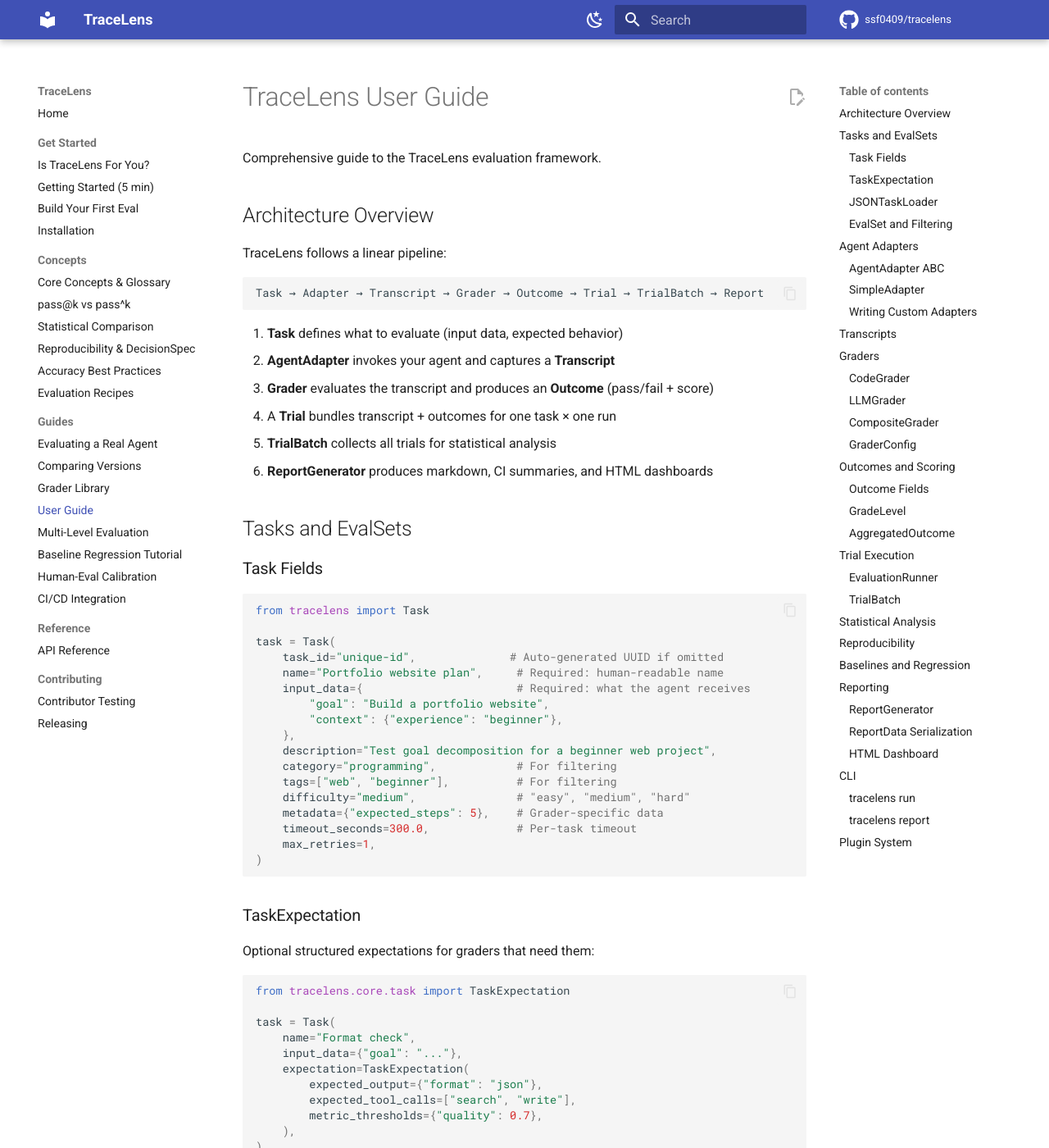
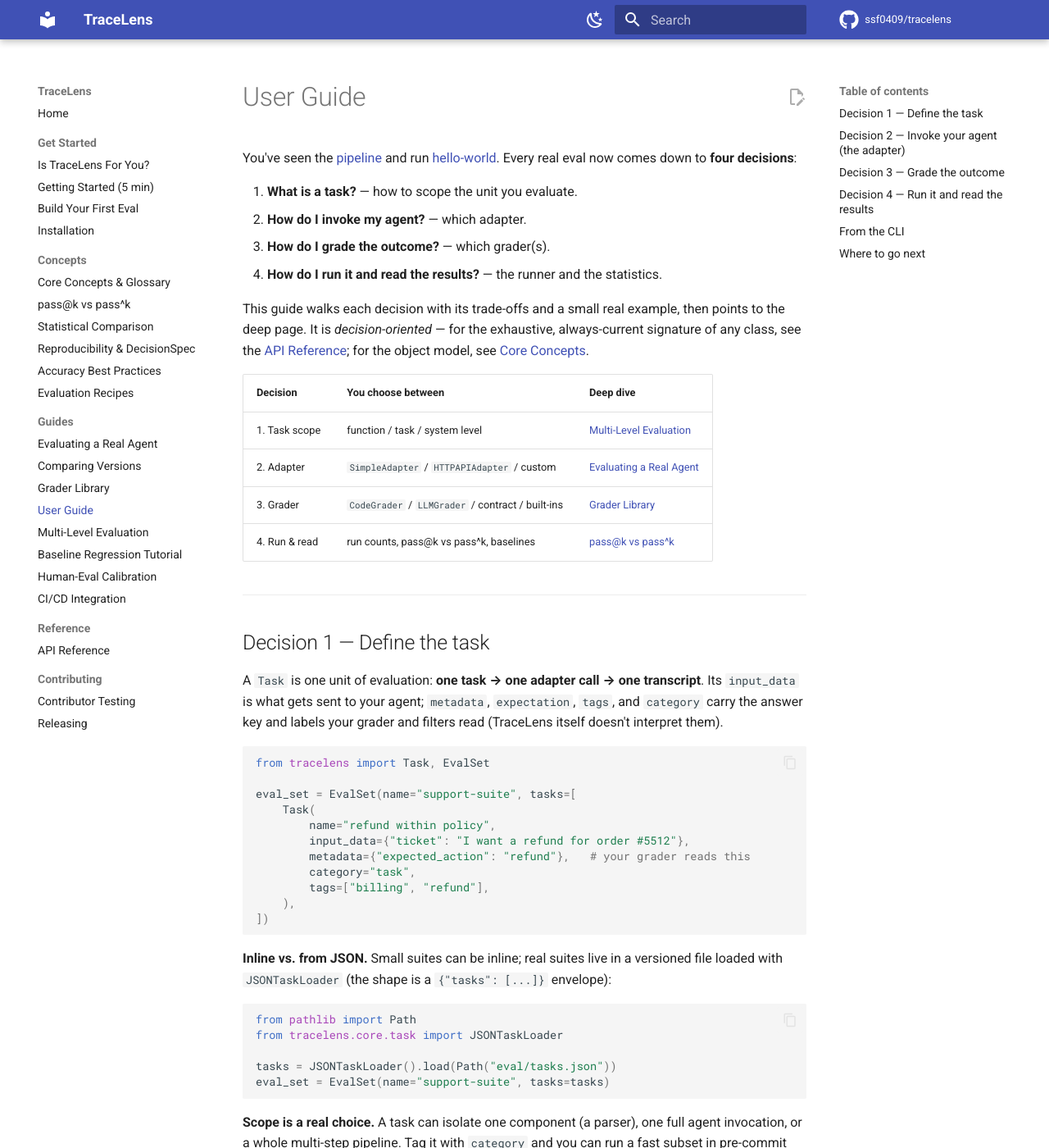
Before and after one commit to ssf0409/tracelens, an MkDocs documentation site: the page built from docs/user-guide.md, in a window 1280 px wide and 1400 px high. Shown: the whole window at 82% size. Built offline with MkDocs 1.6.1 and Material for MkDocs 9.7.7, drawn with Linux system fonts in a browser that asks for light colours; comment, search, counter and statistics services are not loaded; some of the changed text lies outside the part shown.

Commit message:
docs: rewrite User Guide as a decision guide (clarity over API tour)
The old User Guide was a flat 687-line API walkthrough that duplicated
reference.md and concepts.md. Recast it around the four decisions every
real eval makes — what's a task, which adapter, which grader(s), how to run
and read results — each with trade-offs, one verified real example, and a
link to the deep page. ~250 lines, scenario/decision-oriented, every API in
the examples verified against source. Updated getting-started's label to
match the new role.

mkdocs build --strict clean.

Co-Authored-By: Claude Opus 4.8 (1M context) <noreply@anthropic.com>

````diff
--- a/docs/user-guide.md
+++ b/docs/user-guide.md
@@ -1,542 +1,239 @@
-# TraceLens User Guide
+# User Guide
 
-Comprehensive guide to the TraceLens evaluation framework.
+You've seen the [pipeline](concepts.md) and run [hello-world](getting-started.md).
+Every real eval now comes down to **four decisions**:
 
-## Architecture Overview
+1. **What is a task?** — how to scope the unit you evaluate.
+2. **How do I invoke my agent?** — which adapter.
+3. **How do I grade the outcome?** — which grader(s).
+4. **How do I run it and read the results?** — the runner and the statistics.
 
-TraceLens follows a linear pipeline:
+This guide walks each decision with its trade-offs and a small real example, then
+points to the deep page. It is *decision-oriented* — for the exhaustive,
+always-current signature of any class, see the [API Reference](reference.md); for
+the object model, see [Core Concepts](concepts.md).
 
-```
-Task → Adapter → Transcript → Grader → Outcome → Trial → TrialBatch → Report
+| Decision | You choose between | Deep dive |
+|----------|--------------------|-----------|
+| 1. Task scope | function / task / system level | [Multi-Level Evaluation](evaluation-levels.md) |
+| 2. Adapter | `SimpleAdapter` / `HTTPAPIAdapter` / custom | [Evaluating a Real Agent](real-agent.md) |
+| 3. Grader | `CodeGrader` / `LLMGrader` / contract / built-ins | [Grader Library](grader-library.md) |
+| 4. Run & read | run counts, pass@k vs pass^k, baselines | [pass@k vs pass^k](pass-at-k-vs-pass-hat-k.md) |
+
+---
+
+## Decision 1 — Define the task
+
+A `Task` is one unit of evaluation: **one task → one adapter call → one
+transcript**. Its `input_data` is what gets sent to your agent; `metadata`,
+`expectation`, `tags`, and `category` carry the answer key and labels your grader
+and filters read (TraceLens itself doesn't interpret them).
+
+```python
+from tracelens import Task, EvalSet
+
+eval_set = EvalSet(name="support-suite", tasks=[
+    Task(
+        name="refund within policy",
+        input_data={"ticket": "I want a refund for order #5512"},
+        metadata={"expected_action": "refund"},   # your grader reads this
+        category="task",
+        tags=["billing", "refund"],
+    ),
+])
 ```
 
-1. **Task** defines what to evaluate (input data, expected behavior)
-2. **AgentAdapter** invokes your agent and captures a **Transcript**
-3. **Grader** evaluates the transcript and produces an **Outcome** (pass/fail + score)
-4. A **Trial** bundles transcript + outcomes for one task × one run
-5. **TrialBatch** collects all trials for statistical analysis
-6. **ReportGenerator** produces markdown, CI summaries, and HTML dashboards
-
-## Tasks and EvalSets
-
-### Task Fields
+**Inline vs. from JSON.** Small suites can be inline; real suites live in a
+versioned file loaded with `JSONTaskLoader` (the shape is a `{"tasks": [...]}`
+envelope):
 
 ```python
-from tracelens import Task
+from pathlib import Path
+from tracelens.core.task import JSONTaskLoader
 
-task = Task(
-    task_id="unique-id",              # Auto-generated UUID if omitted
-    name="Portfolio website plan",     # Required: human-readable name
-    input_data={                       # Required: what the agent receives
-        "goal": "Build a portfolio website",
-        "context": {"experience": "beginner"},
-    },
-    description="Test goal decomposition for a beginner web project",
-    category="programming",            # For filtering
-    tags=["web", "beginner"],          # For filtering
-    difficulty="medium",               # "easy", "medium", "hard"
-    metadata={"expected_steps": 5},    # Grader-specific data
-    timeout_seconds=300.0,             # Per-task timeout
-    max_retries=1,
-)
+tasks = JSONTaskLoader().load(Path("eval/tasks.json"))
+eval_set = EvalSet(name="support-suite", tasks=tasks)
 ```
 
-### TaskExpectation
-
-Optional structured expectations for graders that need them:
+**Scope is a real choice.** A task can isolate one component (a parser), one full
+agent invocation, or a whole multi-step pipeline. Tag it with `category` and you
+can run a fast subset in pre-commit and the full suite in CI:
 
 ```python
-from tracelens.core.task import TaskExpectation
-
-task = Task(
-    name="Format check",
-    input_data={"goal": "..."},
-    expectation=TaskExpectation(
-        expected_output={"format": "json"},
-        expected_tool_calls=["search", "write"],
-        metric_thresholds={"quality": 0.7},
-    ),
-)
+# Fast pre-commit run: function-level tasks only
+fast = eval_set.filtered_eval_set(categories=["function"])
 ```
 
-### JSONTaskLoader
+→ When to use each scope: [Multi-Level Evaluation](evaluation-levels.md).
 
-Load tasks from JSON files:
+---
 
-```python
-from tracelens.core.task import JSONTaskLoader
+## Decision 2 — Invoke your agent (the adapter)
 
-loader = JSONTaskLoader()
+The adapter is the only TraceLens code that knows how to *call* your agent. Pick
+by how your agent is exposed:
 
-# From a single file (supports {"tasks": [...]} or bare list)
-tasks = loader.load("eval/tasks.json")
-
-# From a directory (recursively loads all .json files)
-tasks = loader.load("eval/scenarios/")
-
-# Save tasks
-loader.save(tasks, "output/tasks.json")
-```
-
-### EvalSet and Filtering
-
-An `EvalSet` groups tasks together:
-
-```python
-from tracelens import EvalSet
-
-eval_set = EvalSet(
-    name="Goal Decomposition v1",
-    tasks=tasks,
-    default_num_runs=5,
-    default_grader_ids=["quality", "personalization"],
-)
-
-# Filter tasks
-easy_tasks = eval_set.filter_tasks(difficulties=["easy"])
-web_tasks = eval_set.filter_tasks(tags=["web"])
-
-# Get a filtered EvalSet (preserves configuration)
-subset = eval_set.filtered_eval_set(categories=["programming"], max_tasks=10)
-```
-
-## Agent Adapters
-
-### AgentAdapter ABC
-
-The abstract base class for all adapters:
-
-```python
-from tracelens import AgentAdapter
-from tracelens.core.task import Task
-from tracelens.core.transcript import Transcript
-
-class MyAdapter(AgentAdapter):
-    async def run(self, task: Task) -> Transcript:
-        # 1. Start transcript (sets timing)
-        transcript = self.start_transcript(task)
-
-        # 2. Invoke your agent
-        try:
-            result = await my_agent.invoke(task.input_data)
-            transcript.final_output = result
-        except Exception as exc:
-            self.record_error(transcript, exc)
-            raise
-
-        # 3. Complete transcript
-        from datetime import datetime
-        transcript.completed_at = datetime.utcnow()
-        return transcript
-```
-
-### SimpleAdapter
-
-Wraps any async callable — ideal for testing and simple agents:
+| Your agent is… | Use | Notes |
+|----------------|-----|-------|
+| an async (or sync) Python callable | `SimpleAdapter(fn)` | Fastest path; `fn(input_data) -> dict`. |
+| an HTTP/JSON service | `HTTPAPIAdapter(HTTPAdapterConfig(...))` | Auth, retries, timeout built in. |
+| anything else (SDK, multi-step, streaming) | a custom `AgentAdapter` subclass | Implement `async def run(self, task) -> Transcript`. |
 
 ```python
 from tracelens import SimpleAdapter
 
-async def my_fn(input_data: dict) -> dict:
-    return {"answer": 42}
+async def my_agent(input_data: dict) -> dict:
+    return {"action": decide(input_data["ticket"])}
 
-adapter = SimpleAdapter(my_fn)
+adapter = SimpleAdapter(my_agent)
 ```
 
-`SimpleAdapter` handles transcript creation, step recording, error handling, and timing automatically.
+For a custom adapter, call `self.start_transcript(task)` to get a transcript with
+timing already started, fill `final_output` (and optionally record steps), and
+return it. The runner only depends on the `AgentAdapter` interface, so everything
+downstream is identical regardless of which adapter you pick.
 
-### Writing Custom Adapters
+→ A custom HTTP adapter end to end: [Evaluating a Real Agent](real-agent.md).
 
-For agents with complex invocation patterns:
+---
 
-```python
-class LangChainAdapter(AgentAdapter):
-    def __init__(self, chain):
-        self.chain = chain
+## Decision 3 — Grade the outcome
 
-    async def run(self, task: Task) -> Transcript:
-        transcript = self.start_transcript(task)
+This is where most of the design effort goes. Work down this tree:
 
-        # Record intermediate steps
-        for step in await self.chain.astream(task.input_data):
-            transcript.add_step(TranscriptStep(
-                step_type=StepType.AGENT_OUTPUT,
-                content=step,
-            ))
+- **Is "correct" measurable from the output?** (exact answer, a metric, a schema)
+  → **`CodeGrader`**. Deterministic and reproducible.
+- **Is it a subjective quality?** (helpfulness, reasoning, tone)
+  → **`LLMGrader`** (LLM-as-judge). Non-deterministic — [calibrate it](human-eval.md).
+- **Are the rules declarative?** (must include X, must match schema, must not say Y)
+  → **`BehaviorContract.to_graders()`** generates the grader suite for you.
+- **Is it a common check?** (JSON schema, regex, latency, token budget, tool use,
+  event ordering) → it's already in the **[Grader Library](grader-library.md)** —
+  don't hand-roll it.
 
-        transcript.final_output = step  # Last step is final output
-        transcript.completed_at = datetime.utcnow()
-        return transcript
-```
-
-## Transcripts
-
-A `Transcript` is a complete execution record:
-
-```python
-from tracelens.core.transcript import Transcript, TranscriptStep, StepType
-
-transcript = Transcript(task_id="task-1")
-
-# Record steps
-transcript.add_step(TranscriptStep(
-    step_type=StepType.LLM_CALL,
-    model="gpt-4",
-    tokens_in=500,
-    tokens_out=200,
-    content="Planning step output...",
-))
-
-transcript.add_step(TranscriptStep(
-    step_type=StepType.TOOL_CALL,
-    tool_call=ToolCall(tool_name="search", arguments={"q": "python"}),
-))
-
-# Access aggregated stats
-print(f"Total tokens: {transcript.total_tokens}")
-print(f"LLM calls: {transcript.llm_calls_count}")
-print(f"Duration: {transcript.duration_ms}ms")
-```
-
-Transcripts are invaluable for debugging. When a grader produces unexpected results, read the transcript to understand what the agent actually did.
-
-## Graders
-
-### CodeGrader
-
-Deterministic grading based on computed metrics:
+A `CodeGrader` implements two methods — compute metrics, then turn them into a
+pass/score:
 
 ```python
 from tracelens import CodeGrader
 
-class AccuracyGrader(CodeGrader):
-    def __init__(self):
-        super().__init__(grader_id="accuracy")
+class ActionGrader(CodeGrader):
+    def compute_metrics(self, transcript, task) -> dict[str, float]:
+        got = transcript.final_output.get("action")
+        return {"correct": float(got == task.metadata["expected_action"])}
 
-    def compute_metrics(self, transcript, task):
-        """Extract metrics from agent output."""
-        output = transcript.final_output
-        expected = task.metadata["expected"]
-        return {
-            "exact_match": float(output == expected),
-            "length_ratio": len(str(output)) / max(len(str(expected)), 1),
-        }
-
-    def determine_pass(self, metrics, task):
-        """Return (passed, score) from metrics."""
-        passed = metrics["exact_match"] == 1.0
-        score = metrics["exact_match"]
-        return passed, score
+    def determine_pass(self, metrics, task) -> tuple[bool, float]:
+        return metrics["correct"] == 1.0, metrics["correct"]
 ```
 
-### LLMGrader
+**Combining graders.** Real grading is often a hard gate *plus* a quality score.
+`CompositeGrader` takes `(grader, weight)` pairs; each grader's `EvalPolicy`
+decides whether it can fail the trial:
 
-LLM-as-judge grading for subjective quality:
+- `GATE` — any violation fails the trial (safety, schema).
+- `WARN` — recorded, configurably non-blocking.
+- `TRACK` — pure signal, contributes to the score only.
 
 ```python
-from tracelens import LLMGrader
-
-class ClarityGrader(LLMGrader):
-    def __init__(self):
-        super().__init__(grader_id="clarity", model="gpt-4")
-
-    def build_grading_prompt(self, transcript, task):
-        """Build the evaluation prompt."""
-        return f"""Score this output on clarity (1-10):
-        {transcript.final_output}
-        Return JSON: {{"score": N, "feedback": "..."}}"""
-
-    def parse_llm_response(self, response, task):
-        """Parse LLM JSON response into (passed, score, metrics, feedback)."""
-        import json
-        data = json.loads(response)
-        score = data["score"] / 10.0
-        return score >= 0.7, score, {"clarity": score}, data["feedback"]
-
-    async def _call_llm(self, prompt):
-        """Integrate with your LLM client."""
-        # Implement with OpenAI, Anthropic, LiteLLM, etc.
-        response = await client.chat.completions.create(...)
-        return response.choices[0].message.content
-```
-
-### CompositeGrader
-
-Combines multiple graders with role-based aggregation:
-
-```python
-from tracelens import CompositeGrader, GraderRole, GraderConfig
-
-# Safety grader — must pass or entire trial fails
-safety_config = GraderConfig(role=GraderRole.MUST_PASS)
-safety = FormatValidator("format", config=safety_config)
-
-# Quality grader — contributes to weighted score
-quality_config = GraderConfig(role=GraderRole.SCORE_CONTRIBUTOR)
-quality = ClarityGrader()
+from tracelens import CompositeGrader, JsonSchemaGrader
 
 composite = CompositeGrader(
-    grader_id="combined",
+    grader_id="quality",
     graders=[
-        (safety, 0.2),    # 20% weight
-        (quality, 0.8),   # 80% weight
+        (JsonSchemaGrader("shape", schema=SCHEMA), 1.0),  # GATE by default
+        (ActionGrader("action"), 1.0),
     ],
 )
 ```
 
-**Aggregation rules:**
-- If ANY `MUST_PASS` grader fails → trial fails (regardless of scores)
-- Score is a weighted average of ALL graders
-- Both roles contribute to the final score
+→ The full built-in catalog: [Grader Library](grader-library.md). The
+gate-plus-judge pattern worked end to end:
+[Evaluating a Real Agent §4](real-agent.md). Keeping an LLM judge honest:
+[Human-Eval Calibration](human-eval.md).
 
-### GraderConfig
+---
 
-```python
-config = GraderConfig(
-    pass_threshold=0.5,      # Score threshold for passing
-    timeout_seconds=60.0,    # Grading timeout
-    retry_on_error=True,     # Retry on grading errors
-    max_retries=3,
-    model="gpt-4",           # LLM model (for LLMGraders)
-    temperature=0.0,         # LLM temperature
-    weight=1.0,              # Weight in composite scoring
-    role=GraderRole.SCORE_CONTRIBUTOR,
-)
-```
+## Decision 4 — Run it and read the results
 
-## Outcomes and Scoring
-
-### Outcome Fields
-
-```python
-from tracelens.core.outcome import Outcome, GradeLevel
-
-outcome = Outcome(
-    trial_id="...",
-    grader_id="quality",
-    passed=True,
-    score=0.85,                     # Normalized 0-1
-    metrics={"clarity": 0.9},       # Grader-specific metrics
-    grade_level=GradeLevel.GOOD,    # Auto-computed from score
-    feedback="Clear and well-organized",
-    confidence=0.92,                # For non-deterministic graders
-)
-```
-
-### GradeLevel
-
-Automatic categorical mapping:
-
-| Score Range | Grade Level |
-|-------------|-------------|
-| >= 0.9 | EXCELLENT |
-| >= 0.7 | GOOD |
-| >= 0.5 | ACCEPTABLE |
-| >= 0.3 | POOR |
-| < 0.3 | FAIL |
-
-### AggregatedOutcome
-
-Suite-level statistics from multiple outcomes:
-
-```python
-from tracelens.core.outcome import AggregatedOutcome
-
-agg = AggregatedOutcome.from_outcomes(outcomes)
-print(f"Pass rate: {agg.pass_rate:.1%}")
-print(f"Mean score: {agg.mean_score:.3f} ± {agg.std_score:.3f}")
-print(f"Per-grader pass rates: {agg.grader_pass_rates}")
-```
-
-## Trial Execution
-
-### EvaluationRunner
-
-Orchestrates parallel execution with concurrency control:
+`EvaluationRunner` drives the trials; `RunnerConfig` sets how many and how fast:
 
 ```python
 from tracelens import EvaluationRunner, RunnerConfig
 
-config = RunnerConfig(
-    num_runs=5,             # Runs per task (for pass@k)
-    max_concurrency=10,     # Max parallel trials
-    timeout_seconds=300.0,  # Per-trial timeout
-    fail_fast=False,        # Continue on individual failures
-)
-
-runner = EvaluationRunner(adapter, [grader1, grader2], config)
-batch = await runner.run(eval_set)
+config = RunnerConfig(num_runs=5, max_concurrency=10, timeout_seconds=30.0)
+batch = await EvaluationRunner(adapter, [composite], config).run(eval_set)
 ```
 
-The runner:
-1. Creates `task × num_runs` work items
-2. Executes them concurrently (bounded by `max_concurrency`)
-3. Enforces per-trial timeouts
-4. Grades each trial's transcript with all graders
-5. Collects results into a `TrialBatch`
+`run` is async — call it from `asyncio.run(...)`. For long suites, `RunnerConfig`
+also takes a progress callback and a `checkpoint_path` so a rerun resumes
+(`--progress` / `--checkpoint` on the CLI).
 
-### TrialBatch
+**Reading the `TrialBatch`.** Three things matter, in order:
 
-Access results from a batch:
+1. **Harness vs. agent.** Check `batch.infra_error_rate` and
+   `batch.grader_error_rate` *first*. A spike there means the eval broke, not the
+   agent — don't trust the pass rate until those are near zero.
+2. **Capability vs. reliability.** `batch.pass_rate` is the headline, but split it:
+   `pass@k` (can it succeed at all in k tries?) and `pass^k` (does it succeed every
+   time?). A high pass@k with a low pass^k is "capable but flaky."
+3. **Is a change real?** To compare two runs, don't eyeball the means — use a
+   bootstrap comparison.
+
+Which statistic answers which question:
+
+| Question | Use | Page |
+|----------|-----|------|
+| Can it do this at all? | `pass_at_k` | [pass@k vs pass^k](pass-at-k-vs-pass-hat-k.md) |
+| Is it reliable enough to ship? | `pass_to_k` | [pass@k vs pass^k](pass-at-k-vs-pass-hat-k.md) |
+| Is version B actually better than A? | `compare_metrics` | [Comparing Versions](comparing-versions.md) |
+| How confident are we in any number? | bootstrap CI | [Statistical Comparison](statistical-comparison.md) |
+
+**Reports.** Hand the batch to `ReportGenerator` for markdown, JSON, HTML, or a
+CI summary:
 
 ```python
-# Suite-level stats
-print(f"Total: {batch.total_count}")
-print(f"Passed: {batch.passed_count}")
-print(f"Pass rate: {batch.pass_rate:.1%}")
+from tracelens import ReportGenerator
 
-# Per-task results (for pass@k)
-pass_results = batch.get_pass_results_by_task()
-# {"task-1": [True, True, False], "task-2": [True, True, True]}
-
-# Individual trials
-for trial in batch.get_trials_for_task("task-1"):
-    print(f"  Run {trial.run_index}: {trial.passed} (score={trial.aggregate_score})")
+gen = ReportGenerator(k_values=[1, 3, 5], consistency_k_values=[2, 3, 5])
+report = gen.build_report(batch)
+print(gen.render_ci_summary(report))   # also render_markdown / render_html
 ```
 
-## Statistical Analysis
+**Gating CI on regressions** — once a run looks good, freeze it as a baseline and
+block future runs that decline:
+[Baseline Regression Tutorial](baseline-regression-tutorial.md) and
+[CI/CD Integration](ci-cd-integration.md).
 
-Two questions, two metrics: **pass@k** (capability — "can it solve this at all in
-k tries?") and **pass^k** (reliability — "does it succeed every time?"). They move
-in opposite directions as k grows.
+---
 
-```python
-from tracelens import pass_at_k, pass_to_k
+## From the CLI
 
-pass_at_k(n=10, c=7, k=5)                        # capability: >=1 of 5 passes
-pass_to_k([True, True, False, True, True], k=3)  # reliability: all 3 in a window
-```
-
-`ReportGenerator(k_values=..., consistency_k_values=...)` computes both for a
-batch. To decide whether a difference between two runs is *real* (bootstrap CI,
-effect size, p-value), use `compare_metrics`. Where to go deep:
-
-- Intuition + truth table: [pass@k vs pass^k](pass-at-k-vs-pass-hat-k.md).
-- CIs, effect size, significance, sample size: [Statistical Comparison](statistical-comparison.md).
-- Applied A/B across model/prompt versions: [Comparing Versions](comparing-versions.md).
-
-## Reproducibility
-
-Every run can carry a `DecisionSpec` — a content fingerprint of the model,
-prompt, tools, agent, and infra that produced it. Pass it to the runner and it
-stamps every transcript, so a baseline records the exact config behind it and a
-regression becomes attributable to the agent vs. the environment.
-
-```python
-runner = EvaluationRunner(adapter, graders, config, decision_spec=spec)
-```
-
-The full field reference (and the rule for what enters the fingerprint vs. what's
-left out) is in [Reproducibility & DecisionSpec](reproducibility.md).
-
-## Baselines and Regression
-
-Store a known-good result as a baseline, then compare future runs against it and
-gate CI on the severity of any decline (NONE < MINOR < MODERATE < SEVERE).
-Baseline types encode how cautious promotion should be:
-
-| Type | Auto-update | Use for |
-|------|-------------|---------|
-| `CANARY` | Never (manual only) | Safety/business-critical floors |
-| `CAPABILITY` | On significant improvement | Tracking progress, regression detection |
-| `EXPERIMENTAL` | Loosely | Active development, prototyping |
-
-The complete store → promote → compare → gate workflow, with the real
-`BaselineManager` and `RegressionDetector` APIs, is the
-[Baseline Regression Tutorial](baseline-regression-tutorial.md).
-
-## Reporting
-
-### ReportGenerator
-
-```python
-from tracelens.reporting.generator import ReportGenerator
-
-gen = ReportGenerator(
-    k_values=[1, 3, 5],               # pass@k values to compute
-    consistency_k_values=[2, 3, 5],    # pass^k values to compute
-)
-
-report = gen.build_report(batch)
-
-# Output formats
-markdown = gen.render_markdown(report)    # Human-readable
-ci_line = gen.render_ci_summary(report)   # Compact CI output
-html = gen.render_html(report)            # Visual dashboard
-```
-
-### ReportData Serialization
-
-Save and reload reports:
-
-```python
-import json
-
-# Save
-data = report.to_dict()
-with open("results.json", "w") as f:
-    json.dump(data, f, indent=2, default=str)
-
-# Load
-from tracelens.reporting.generator import ReportData
-with open("results.json") as f:
-    report = ReportData.from_dict(json.load(f))
-```
-
-### HTML Dashboard
-
-The HTML report is a self-contained file with inline CSS and SVG charts:
-
-```python
-html = gen.render_html(report)
-with open("report.html", "w") as f:
-    f.write(html)
-```
-
-Sections: summary cards, pass@k/pass^k bar charts, per-task results table, pass rate distribution, score distribution histogram, and optional regression alerts.
-
-## CLI
-
-### tracelens run
+The same four decisions map to flags. The CLI loads your adapter and graders by
+dotted import path (so they must be importable and constructible with no
+arguments):
 
 ```bash
 tracelens run \
-  --eval-set tasks.json \
-  --adapter myproject.adapters.MyAdapter \
-  --graders myproject.graders.Grader1 myproject.graders.Grader2 \
+  --eval-set eval/tasks.json \
+  --adapter myproject.eval.MyAdapter \
+  --graders myproject.eval.MyGrader \
   --num-runs 5 \
-  --max-concurrency 10 \
-  --timeout 300 \
-  --output results.json \
-  --report report.md \
-  --html-report report.html \
-  --baseline-check \
-  --baselines-file baselines.json \
-  --fail-on-regression moderate
+  --report reports/results.md \
+  --html-report reports/results.html \
+  --save-trials reports/trials.json
 ```
 
-### tracelens report
+Add `--baseline-check --baselines-file eval/baselines.json --fail-on-regression
+moderate` to gate CI, and `--progress` / `--checkpoint path.json` for long runs.
+`tracelens report --results results.json --format markdown` re-renders a saved
+run.
 
-```bash
-# From saved results
-tracelens report --results results.json --format markdown
-tracelens report --results results.json --format json
-tracelens report --results results.json --format html
-```
+---
 
-## Plugin System
+## Where to go next
 
-The `registry` module loads classes from dotted import paths at runtime:
-
-```python
-from tracelens.execution.registry import load_class, instantiate
-
-# Load a class
-cls = load_class("myproject.graders.QualityGrader")
-grader = cls()
-
-# Load and instantiate
-grader = instantiate("myproject.graders.QualityGrader", grader_id="quality")
-```
-
-This is how the CLI resolves `--adapter` and `--graders` arguments.
+- [Core Concepts & Glossary](concepts.md) — the object model these decisions act on.
+- [Evaluating a Real Agent](real-agent.md) — all four decisions, worked end to end.
+- [Grader Library](grader-library.md) · [Comparing Versions](comparing-versions.md) ·
+  [Reproducibility & DecisionSpec](reproducibility.md) — the deep dives.
+- [API Reference](reference.md) — every public class and function.
````
Also changed, not shown: docs/getting-started.md (+2 -2 lines).
